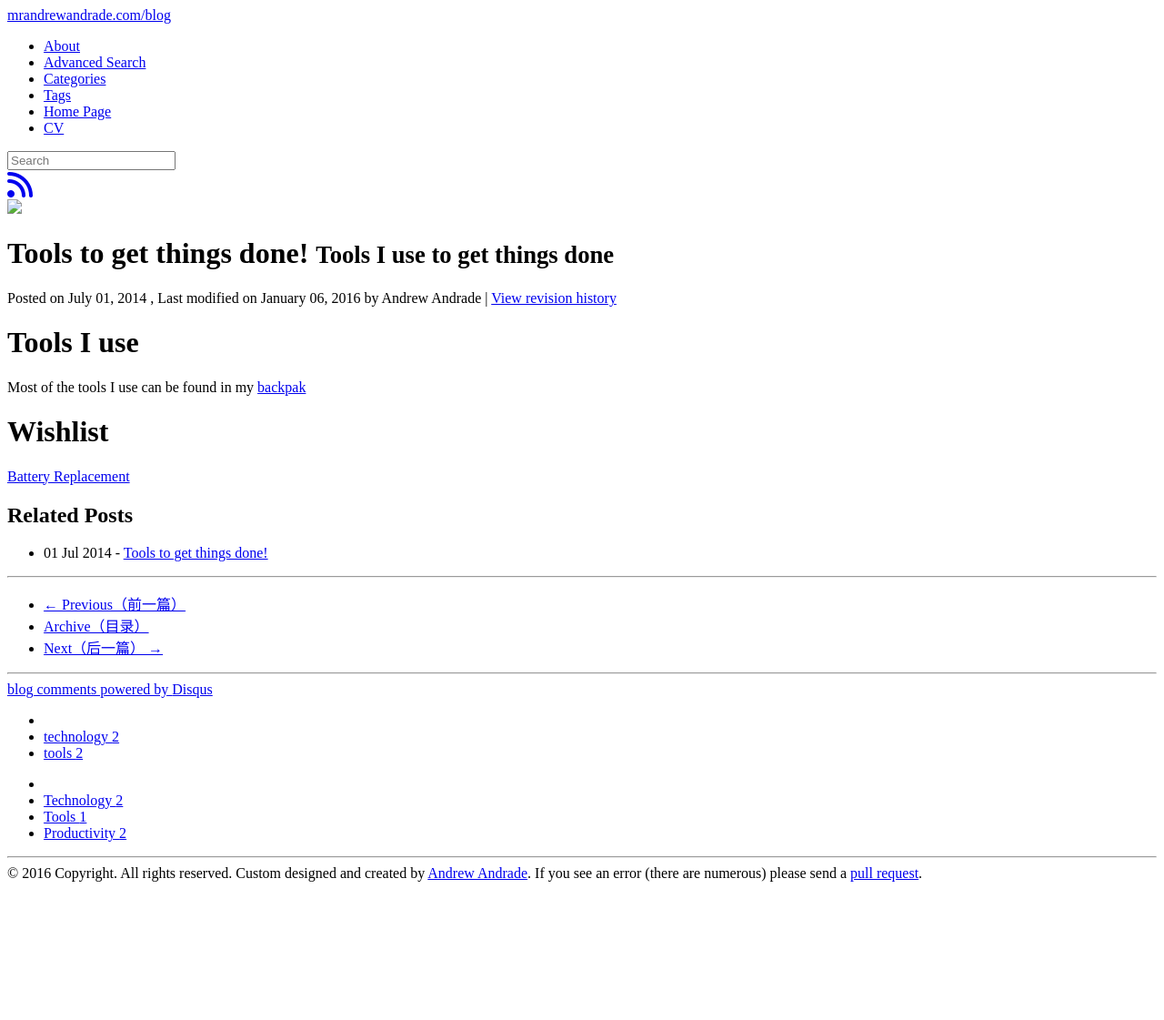
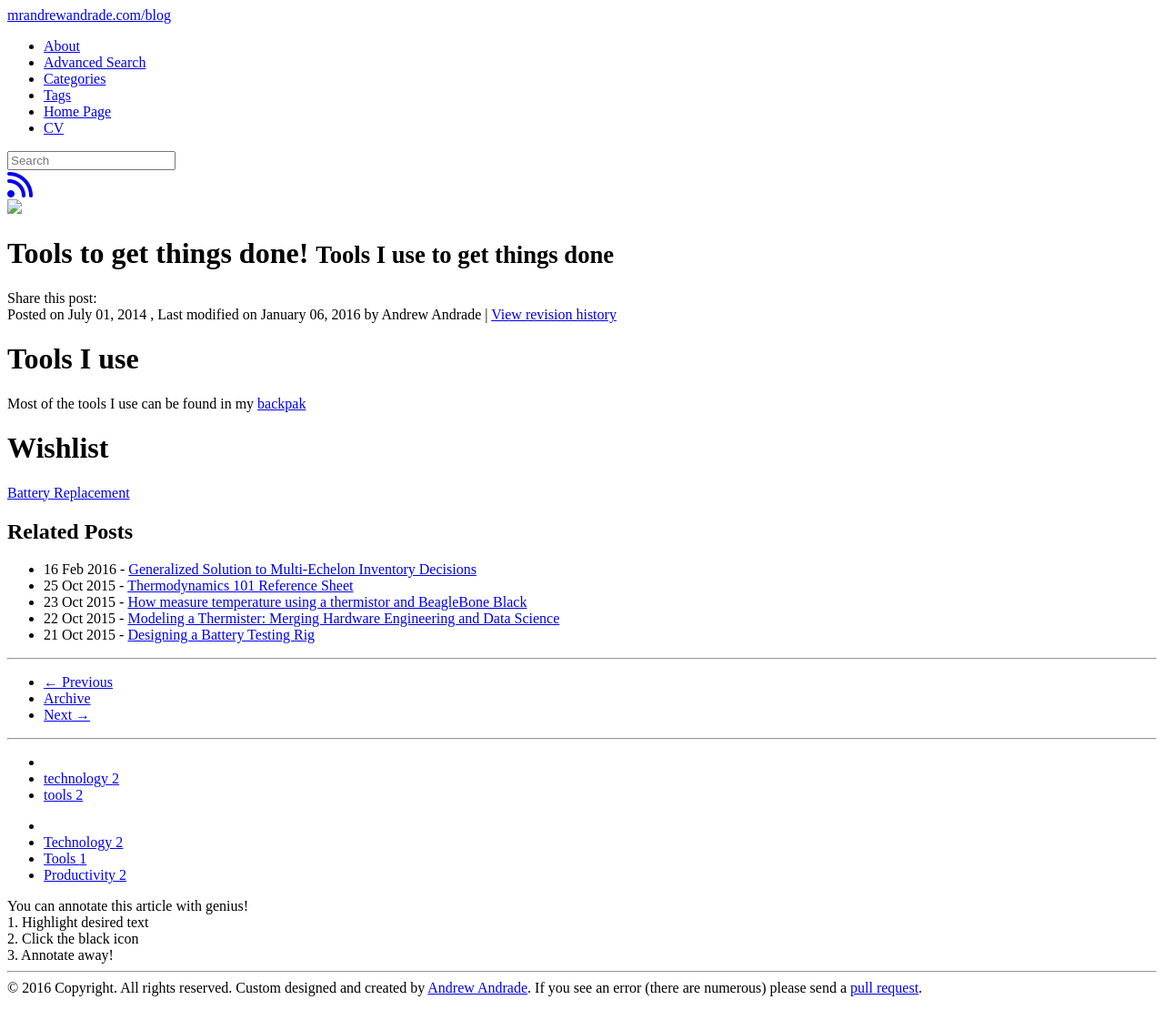
Before and after one commit to mrandrewandrade/blog, a Jekyll site: the page built from _posts/2014-07-01-tools.md, in a window 1280 px wide. Shown: the whole page at 91% size. Built offline with Jekyll 4.4.1, drawn with Linux system fonts in a browser that asks for light colours; nearby versions of some CDN libraries; library files that are not in the unit come from our copies; comment, search, counter and statistics services are not loaded; before the commit the page ends 995 px from its top, so only the background shows below that.

Commit message:
reverted post

```diff
--- a/_includes/themes/evjekylltheme/post.html
+++ b/_includes/themes/evjekylltheme/post.html
@@ -3,11 +3,14 @@
 </script>
 <script async src="//genius.codes"></script>
 
-<div class="row">
-  <div class="col-xs-12 col-md-8">
+
+<div class="row-fliud">
+  <div class="span8">
     <div class="page-header">
       <h1>{{ page.title }} {% if page.tagline %}<small>{{page.tagline}}</small>{% endif %}</h1>
     </div>
+    Share this post:
+    <div class="addthis_sharing_toolbox"></div>
     <div class="post-meta">
       {% if page.date %}
       <span class="entry-date">Posted on {{ page.date | date: '%B %d, %Y' }}</span>
@@ -16,55 +19,49 @@
       , Last modified on {{ page.last_updated | date: '%B %d, %Y' }}
       {% endif %}
       <span class="entry-author">by {{ site.author.name }}</span>
-      | <a class="revision-histroy" href="https://github.com/einverne/einverne.github.io/commits/master/{{ page.path }}" target="_blank">View revision history</a>
+      | <a class="revision-histroy" href="https://github.com/mrandrewandrade/blog/commits/gh-pages/{{ page.path }}" target="_blank">View revision history</a>
     </div>
+
+
     <div class="post-content">
       {{ content }}
     </div>
 
     <div id="related">
       <h2>Related Posts</h2>
-      <ul class="posts"><!--当一篇文章有两个tag一样时显示-->
-        {% for post in site.posts %}
-        {% assign sameTagCount = 0 %}
-        {% for tag in post.tags %}
-        {% if page.tags contains tag %}
-        {% assign sameTagCount = sameTagCount | plus:1 %}
-        {% endif %}
-        {% endfor %}
-        {% if sameTagCount >= 2 %}
+      <ul class="posts">
+        {% for post in site.related_posts limit:5 %}
         <li><span>{{ post.date | date_to_string }}</span> - <a href="{{ post.url }}">{{ post.title }}</a></li>
-        {% endif %}
         {% endfor %}
       </ul>
     </div>
 
     <hr>
-    <nav>
-      <ul class="pager">
+    <div class="pagination">
+      <ul>
         {% if page.previous %}
-        <li class="previous"><a href="{{ BASE_PATH }}{{ page.previous.url }}" title="{{ page.previous.title }}">&larr; Previous（前一篇）</a></li>
+        <li class="prev"><a href="{{ BASE_PATH }}{{ page.previous.url }}" title="{{ page.previous.title }}">&larr; Previous</a></li>
         {% else %}
-        <li class="previous disabled"><a>&larr; Previous（前一篇）</a></li>
+        <li class="prev disabled"><a>&larr; Previous</a></li>
         {% endif %}
-        <li><a href="{{ BASE_PATH }}{{ site.JB.archive_path }}">Archive（目录）</a></li>
+        <li><a href="{{ BASE_PATH }}{{ site.JB.archive_path }}">Archive</a></li>
         {% if page.next %}
-        <li class="next"><a href="{{ BASE_PATH }}{{ page.next.url }}" title="{{ page.next.title }}">Next（后一篇） &rarr;</a></li>
+        <li class="next"><a href="{{ BASE_PATH }}{{ page.next.url }}" title="{{ page.next.title }}">Next &rarr;</a></li>
         {% else %}
-        <li class="next disabled"><a>Next（后一篇） &rarr;</a></li>
+        <li class="next disabled"><a>Next &rarr;</a></li>
         {% endif %}
       </ul>
-    </nav>
+    </div>
     <hr>
 
-    {% include JB/comments %}
-    <blockquote><p class="quote"></p></blockquote>
+    <!--    {% include JB/comments %}
+        <blockquote><p class="quote"></p></blockquote> -->
   </div>
 
-  <div class="col-xs-12 col-md-4">
+  <div class="span4">
     {% unless page.categories == empty %}
     <ul class="tag_box">
-      <li><span class="glyphicon glyphicon-folder-open" aria-hidden="true"></span></li>
+      <li><i class="icon-folder-open"></i></li>
       {% assign categories_list = page.categories %}
       {% include JB/categories_list %}
     </ul>
@@ -72,24 +69,39 @@
 
     {% unless page.tags == empty %}
     <ul class="tag_box">
-      <li><span class="glyphicon glyphicon-tag" aria-hidden="true"></span></li>
+      <li><i class="icon-tags"></i></li>
       {% assign tags_list = page.tags %}
       {% include JB/tags_list %}
     </ul>
     {% endunless %}
+
+    <div class="addthis_vertical_follow_toolbox"></div>
+
     <div id="floatbox">
-      <div class="g-plusone" data-annotation="inline" data-width="300"></div>
-      <div id="toc"></div></div>
+      <div id="toc"></div>
+      <div>
+        You can annotate this article with genius! <br>
+        1. Highlight desired text <br>
+        2. Click the black icon <br>
+        3. Annotate away! <br>
+      </div>
+    </div>
+
+
   </div>
 </div>
 <script type="text/javascript">
-function isMobile() {
-  return /Android|webOS|iPhone|iPad|iPod|BlackBerry|IEMobile|Opera Mini/i.test(navigator.userAgent);
-}
 $(document).ready(function(){
     $('#toc').toc();
+    $('table').addClass('table table-hover');
 
-    if (!isMobile()) {
+    $.getJSON('/quotes.json', function(data){
+      var rand = Math.floor(Math.random()*data.quotes.length);
+      var entry = data.quotes[rand].quote +"    --"+ data.quotes[rand].name;
+      $('.quote').text(entry);
+      });
+    });
+$(function(){
     var tocH = $("#floatbox").offset().top;
     $(window).scroll(function(){
       var scroH = $(this).scrollTop();
```
Also changed, not shown: other parts of _includes/themes/evjekylltheme/post.html (+1 -8 lines).
